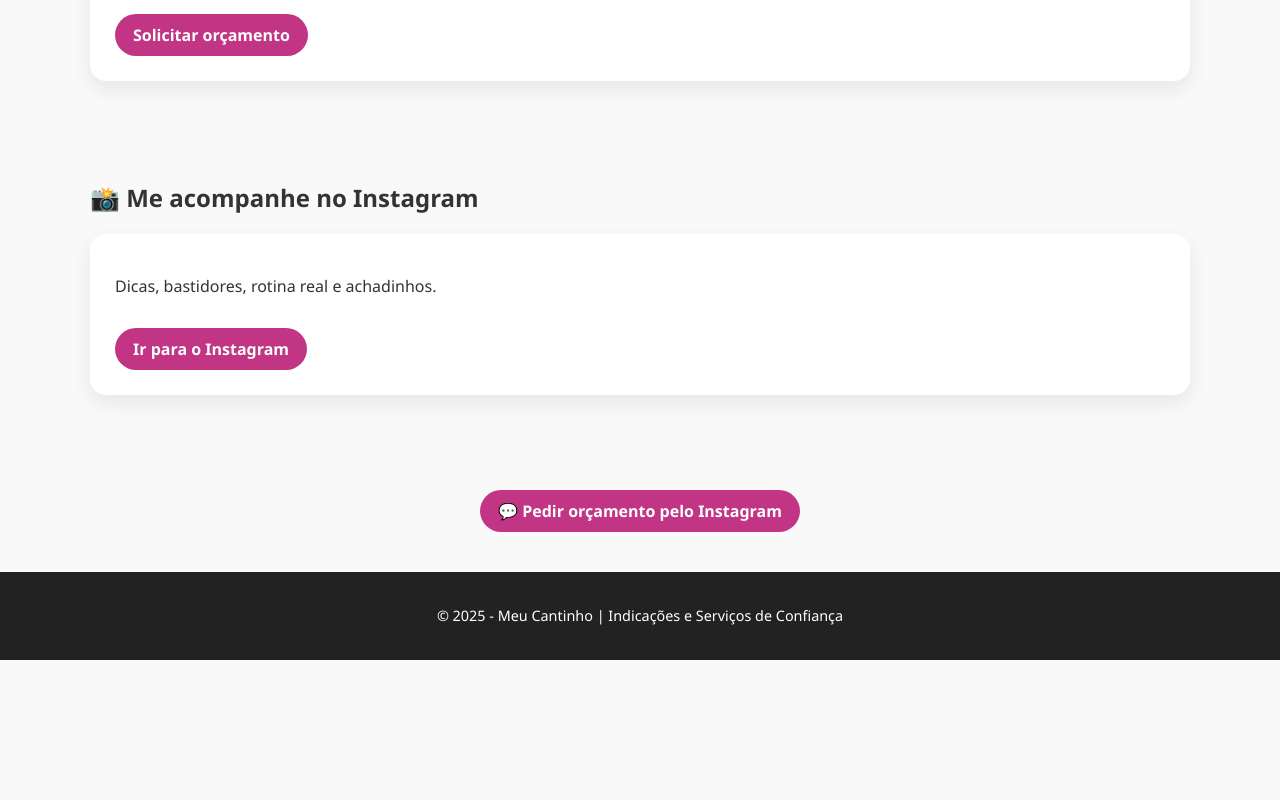
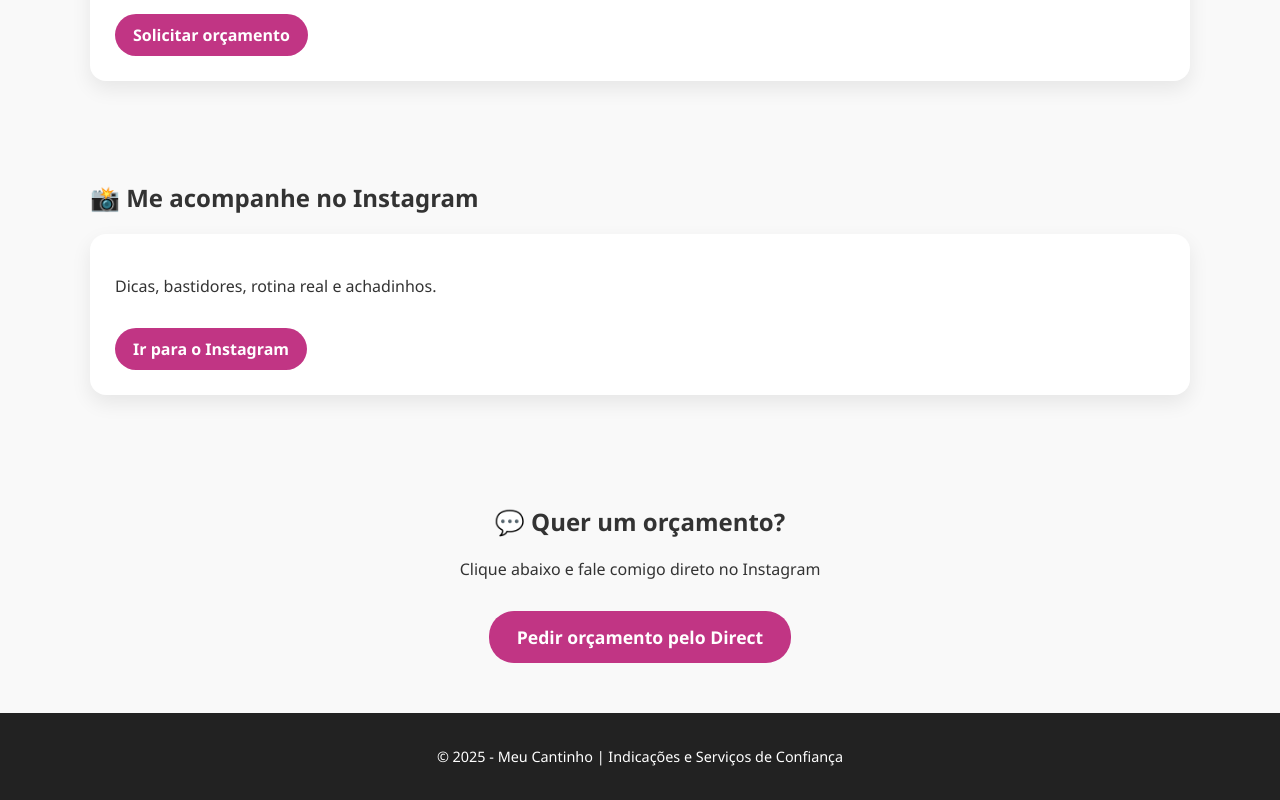
Before and after one commit to feitoporelaale/feitoporelaale, a plain HTML site: page index.html in a window 1280 px wide. Shown: the part 2202-3002 px from the top of the page. Before the commit the page ends 2862 px from the top, so only its background shows below. Drawn offline with Linux system fonts and the light colour scheme.

Commit message:
Update index.html

```diff
--- a/index.html
+++ b/index.html
@@ -4,6 +4,7 @@
 <meta charset="UTF-8" />
 <meta name="viewport" content="width=device-width, initial-scale=1.0" />
 <title>Achadinhos & Serviços de Confiança</title>
+
 <style>
 body {
   margin: 0;
@@ -197,10 +198,18 @@ footer {
 </div>
 </section>
 
-<!-- BOTÃO FINAL ADICIONADO -->
-<section style="text-align:center;">
-  <a href="https://www.instagram.com/indicacoesshopeeemlale/" target="_blank" class="btn instagram">
-    💬 Pedir orçamento pelo Instagram
+<!-- BOTÃO FINAL – DIRECT COM MENSAGEM AUTOMÁTICA -->
+<section style="text-align:center; padding: 50px 20px;">
+  <h2>💬 Quer um orçamento?</h2>
+  <p>Clique abaixo e fale comigo direto no Instagram</p>
+
+  <a
+    href="https://ig.me/m/indicacoesshopeeemlale?text=Oi%20vim%20pelo%20site%20e%20gostaria%20de%20um%20or%C3%A7amento"
+    target="_blank"
+    class="btn instagram"
+    style="font-size: 1.1em; padding: 14px 28px;"
+  >
+    Pedir orçamento pelo Direct
   </a>
 </section>
 
```
